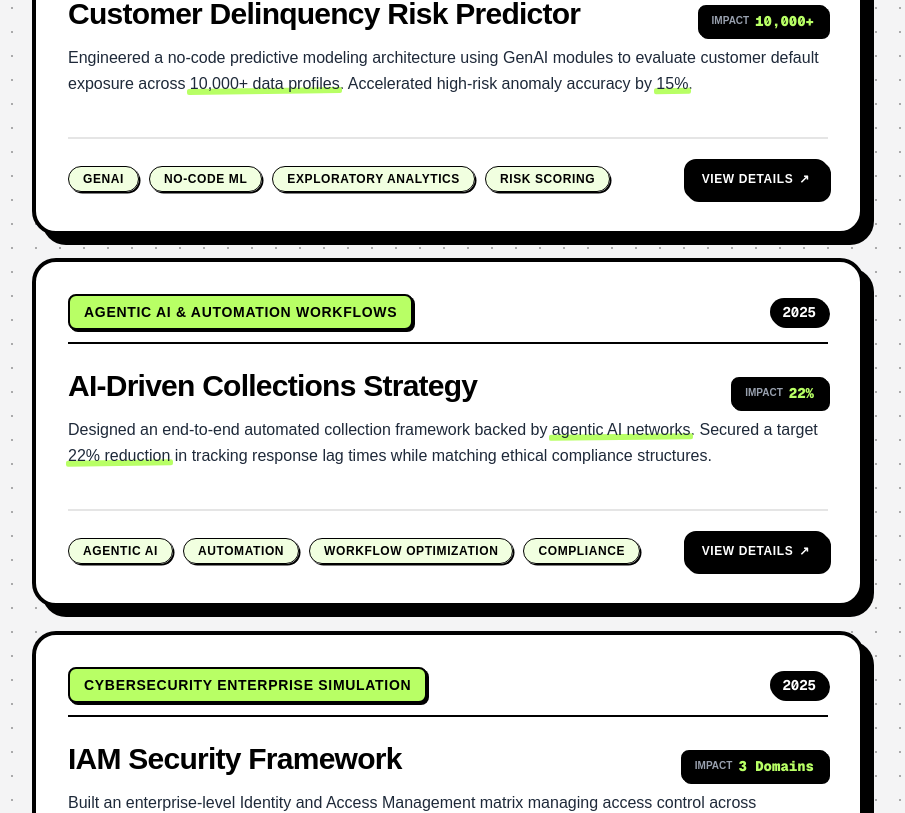
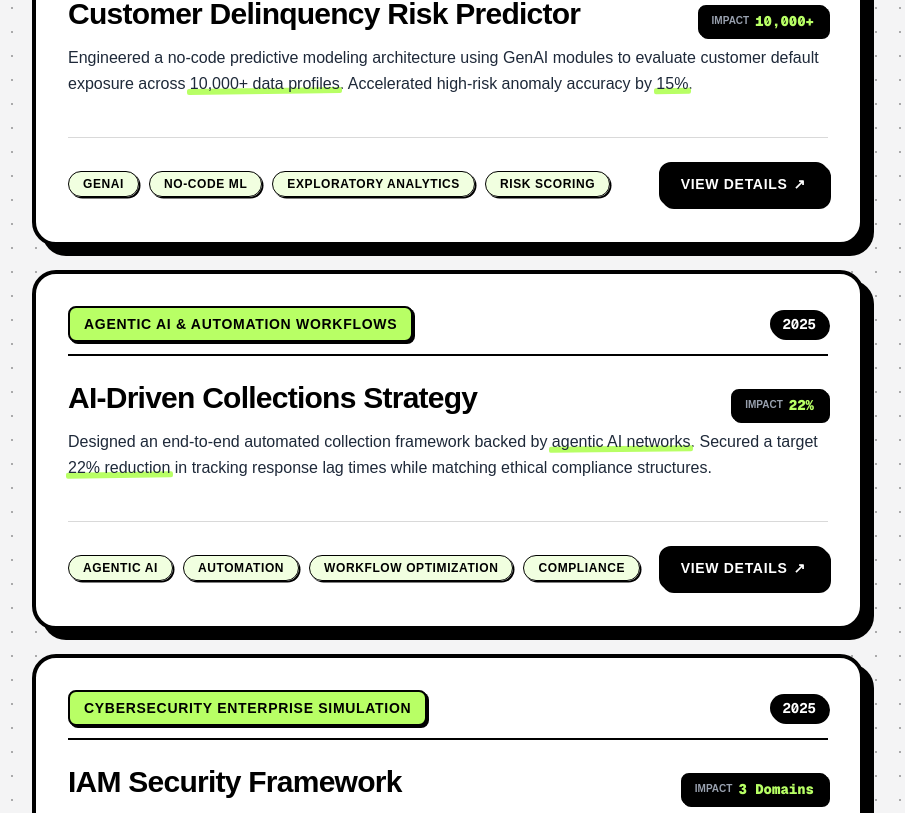
Before and after one commit to shivamjha2o/pf2, a Next.js app: page / in a window 1280 px wide. Shown: the part 2100-2913 px from the top of the page, without its empty margins (192-1097 px from the left). Built offline with nearby package versions, Linux system fonts and the light colour scheme.

Commit message:
style: add generous vertical spacing between divider line and tag pill boxes

```diff
--- a/src/components/Projects.tsx
+++ b/src/components/Projects.tsx
@@ -188,10 +188,13 @@ const Projects = () => {
                       <p className="text-gray-800 text-sm sm:text-base font-medium leading-relaxed" dangerouslySetInnerHTML={{ __html: project.desc }}></p>
                     </div>
 
+                    {/* Divider Line with Generous Spacing */}
+                    <div className="w-full h-[1.5px] bg-black/15 mt-8 mb-6" />
+
                     {/* Bottom Tags & Case Study CTA */}
-                    <div className="flex flex-col sm:flex-row sm:items-center justify-between gap-4 mt-8 pt-5 border-t-2 border-black/10">
+                    <div className="flex flex-col sm:flex-row sm:items-center justify-between gap-4 pb-1">
                       {/* High-Contrast Enhanced Tag Pills with Healthy Spacing */}
-                      <div className="flex flex-wrap items-center gap-x-2.5 gap-y-2.5">
+                      <div className="flex flex-wrap items-center gap-x-2.5 gap-y-3">
                         {project.tags.map(tag => (
                           <span
                             key={tag}
@@ -205,7 +208,7 @@ const Projects = () => {
                       {/* View Details Button */}
                       <button
                         onClick={() => handleOpenDetails(project)}
-                        className="bg-black hover:bg-[#B8FF65] text-white hover:text-black font-black text-xs uppercase tracking-wider px-4 py-2.5 rounded-xl border-2 border-black transition-colors shadow-[3px_3px_0px_0px_rgba(0,0,0,1)] active:translate-x-0.5 active:translate-y-0.5 self-start sm:self-auto shrink-0 flex items-center gap-1.5 group cursor-pointer"
+                        className="bg-black hover:bg-[#B8FF65] text-white hover:text-black font-black text-xs sm:text-sm uppercase tracking-wider px-5 py-2.5 rounded-xl border-2 border-black transition-colors shadow-[3px_3px_0px_0px_rgba(0,0,0,1)] active:translate-x-0.5 active:translate-y-0.5 self-start sm:self-auto shrink-0 flex items-center gap-1.5 group cursor-pointer"
                       >
                         <span>View Details</span>
                         <span className="group-hover:translate-x-1 transition-transform">↗</span>
```
